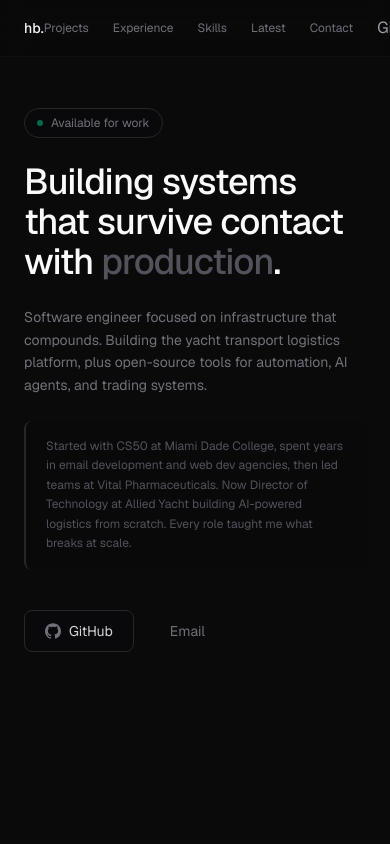
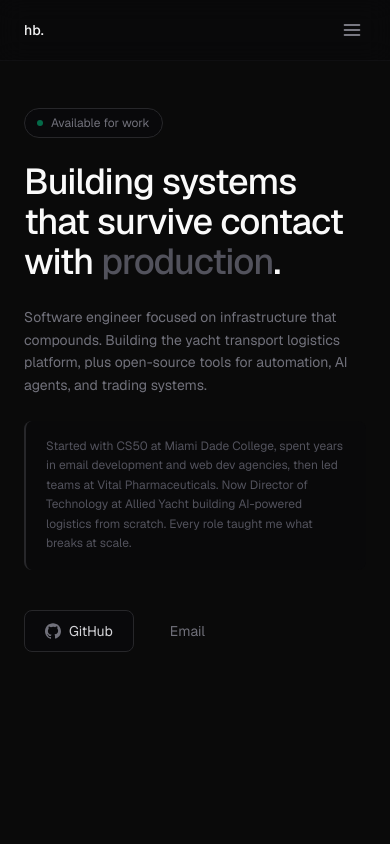
Before and after one commit to HBarefoot/portfolio-henry, a Next.js app: page / in a window 390 px wide. Shown: the top 844 px of the page. Built offline with nearby package versions, Linux system fonts and the light colour scheme.

Commit message:
fix: mobile nav hamburger menu — logo no longer overlaps links on small screens

```diff
--- a/src/app/page.tsx
+++ b/src/app/page.tsx
@@ -206,6 +206,7 @@ function SkillPill({ label }: { label: string }) {
 
 /* ─────────────────── Nav ─────────────────── */
 function Nav() {
+  const [open, setOpen] = useState(false);
   const items = [
     { href: "#projects", label: "Projects" },
     { href: "#experience", label: "Experience" },
@@ -220,7 +221,9 @@ function Nav() {
         <Link href="/" className="text-sm font-medium text-zinc-100">
           hb.
         </Link>
-        <div className="flex items-center gap-6">
+
+        {/* Desktop nav */}
+        <div className="hidden sm:flex items-center gap-6">
           {items.map((i) => (
             <a
               key={i.href}
@@ -232,7 +235,48 @@ function Nav() {
           ))}
           <ExternalLink href="https://github.com/hbarefoot">GitHub</ExternalLink>
         </div>
+
+        {/* Mobile hamburger */}
+        <button
+          onClick={() => setOpen(!open)}
+          className="sm:hidden p-1 text-zinc-400 transition-colors hover:text-zinc-100"
+          aria-label="Toggle menu"
+        >
+          <svg width="20" height="20" viewBox="0 0 24 24" fill="none" stroke="currentColor" strokeWidth="2" strokeLinecap="round" strokeLinejoin="round">
+            {open ? (
+              <>
+                <line x1="18" y1="6" x2="6" y2="18" />
+                <line x1="6" y1="6" x2="18" y2="18" />
+              </>
+            ) : (
+              <>
+                <line x1="3" y1="6" x2="21" y2="6" />
+                <line x1="3" y1="12" x2="21" y2="12" />
+                <line x1="3" y1="18" x2="21" y2="18" />
+              </>
+            )}
+          </svg>
+        </button>
       </div>
+
+      {/* Mobile menu dropdown */}
+      {open && (
+        <div className="sm:hidden border-t border-zinc-900/50 bg-zinc-950/95 backdrop-blur-md">
+          <div className="mx-auto max-w-3xl px-6 py-4 flex flex-col gap-4">
+            {items.map((i) => (
+              <a
+                key={i.href}
+                href={i.href}
+                onClick={() => setOpen(false)}
+                className="text-sm text-zinc-400 transition-colors hover:text-zinc-100"
+              >
+                {i.label}
+              </a>
+            ))}
+            <ExternalLink href="https://github.com/hbarefoot">GitHub</ExternalLink>
+          </div>
+        </div>
+      )}
     </nav>
   );
 }
```
